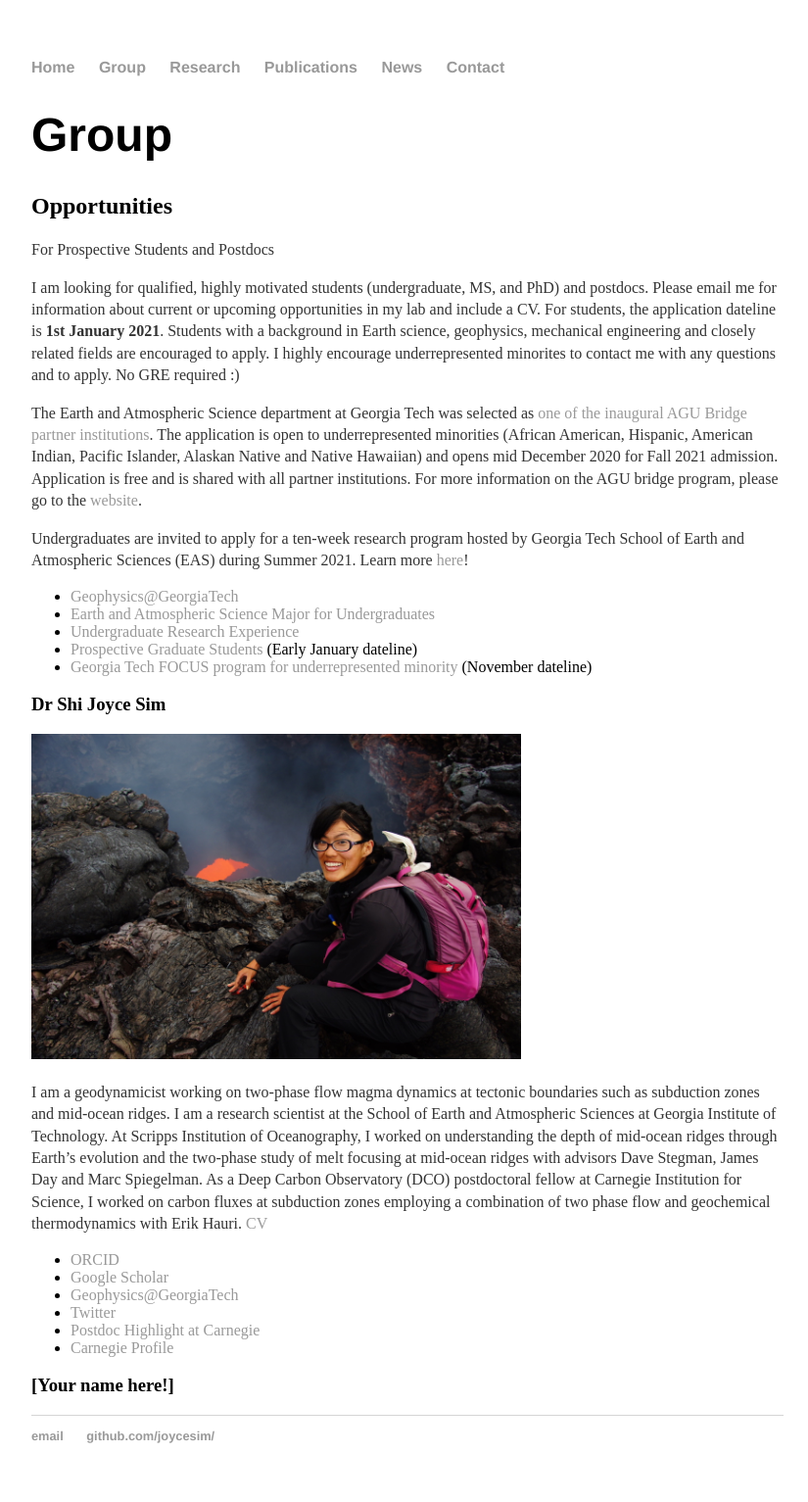
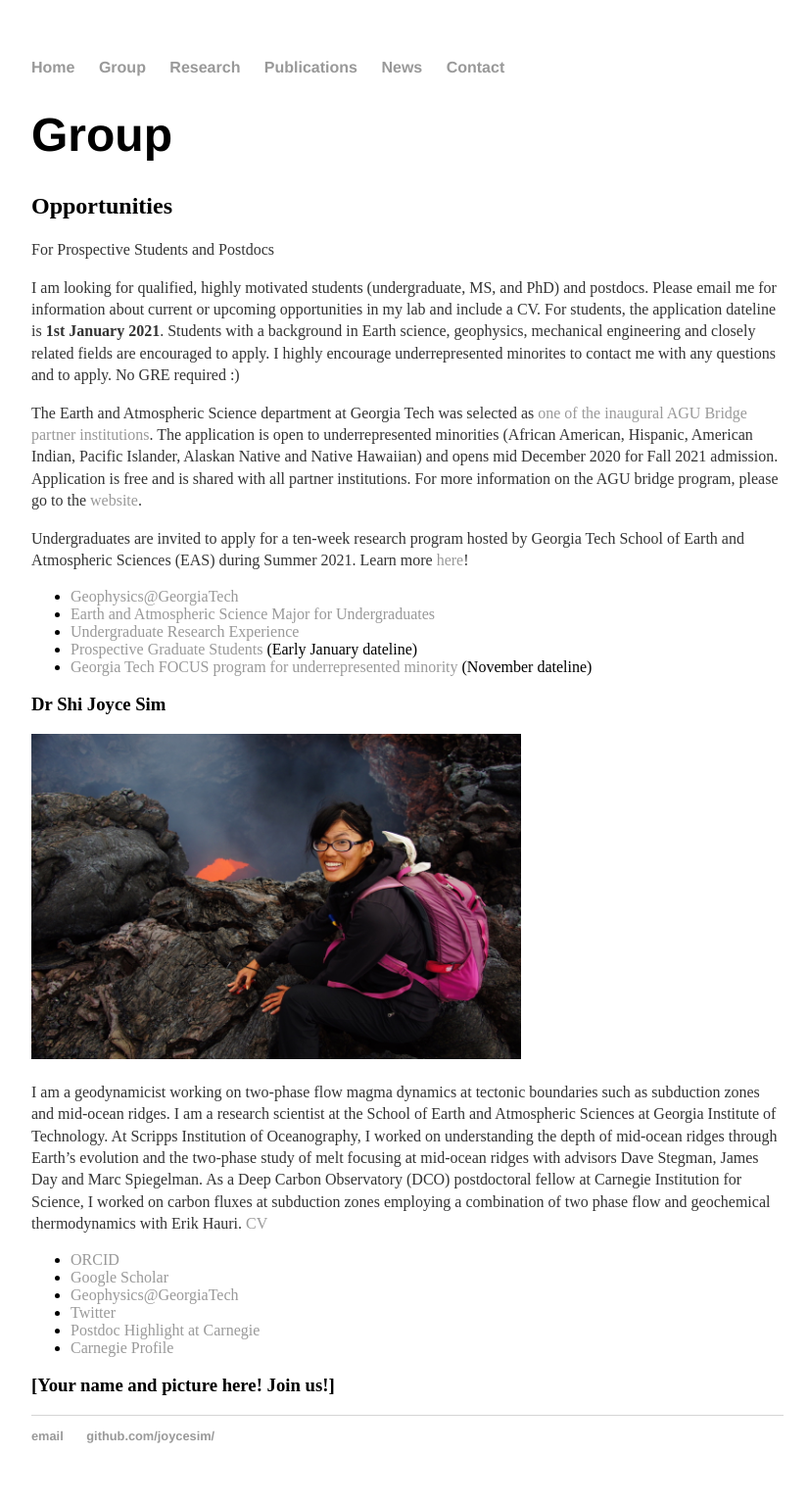
Before and after one commit to joycesim/joycesim.github.io, a Jekyll site: the page built from group/index.md, in a window 1280 px wide. Shown: the whole page at 98% size, without its empty margins (224-1049 px from the left). Built offline with Jekyll 4.4.1, drawn with Linux system fonts in a browser that asks for light colours.

Commit message:
Update index.md

```diff
--- a/group/index.md
+++ b/group/index.md
@@ -31,4 +31,4 @@ I am a geodynamicist working on two-phase flow magma dynamics at tectonic bounda
 * [Postdoc Highlight at Carnegie](https://dtm.carnegiescience.edu/news/postdoc-spotlight-modelling-mid-ocean-ridges-joyce-sim)
 * [Carnegie Profile](https://dtm.carnegiescience.edu/people/postdoctoral/shi-joyce-sim)
 
-### [Your name here!]
+### [Your name and picture here! Join us!]
```
